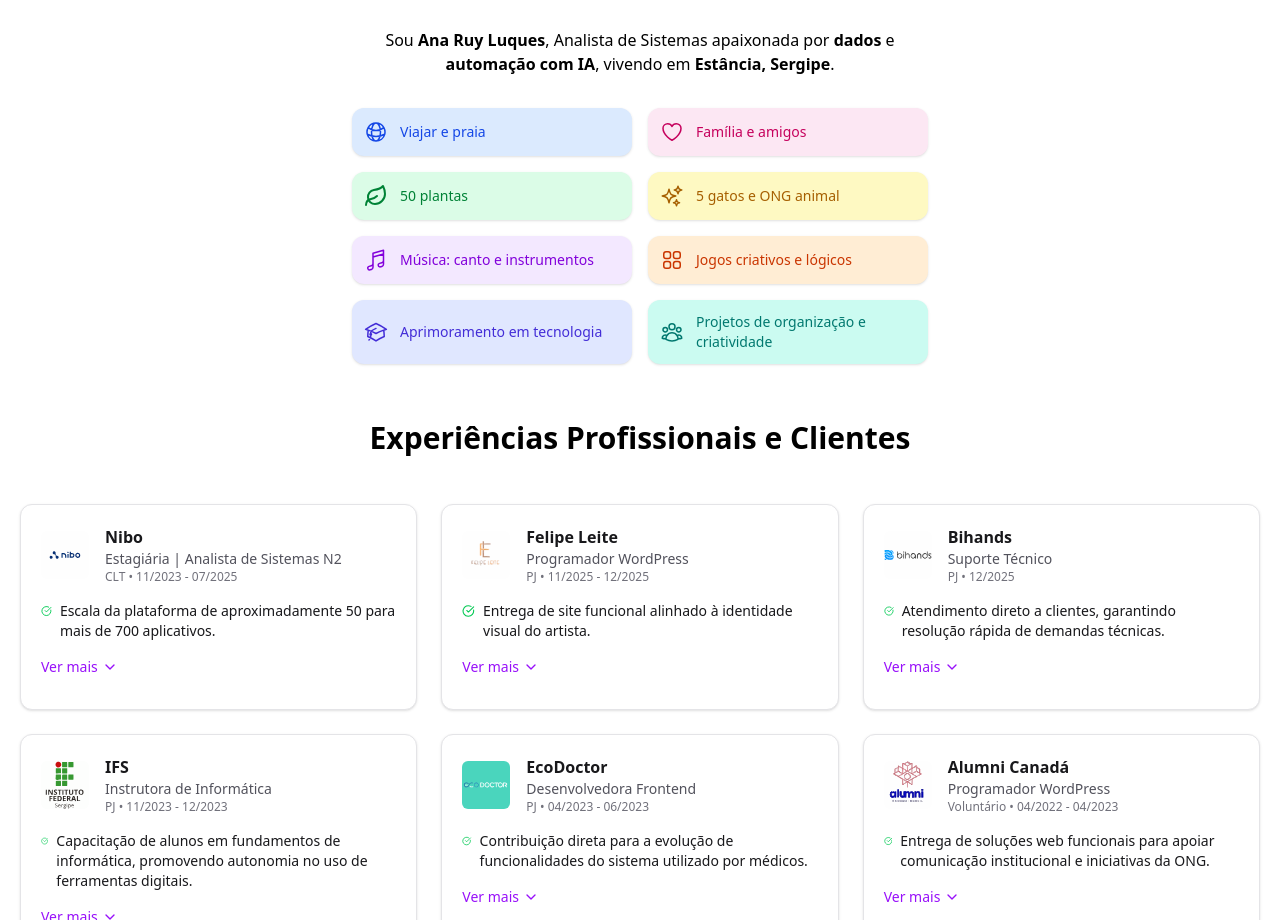
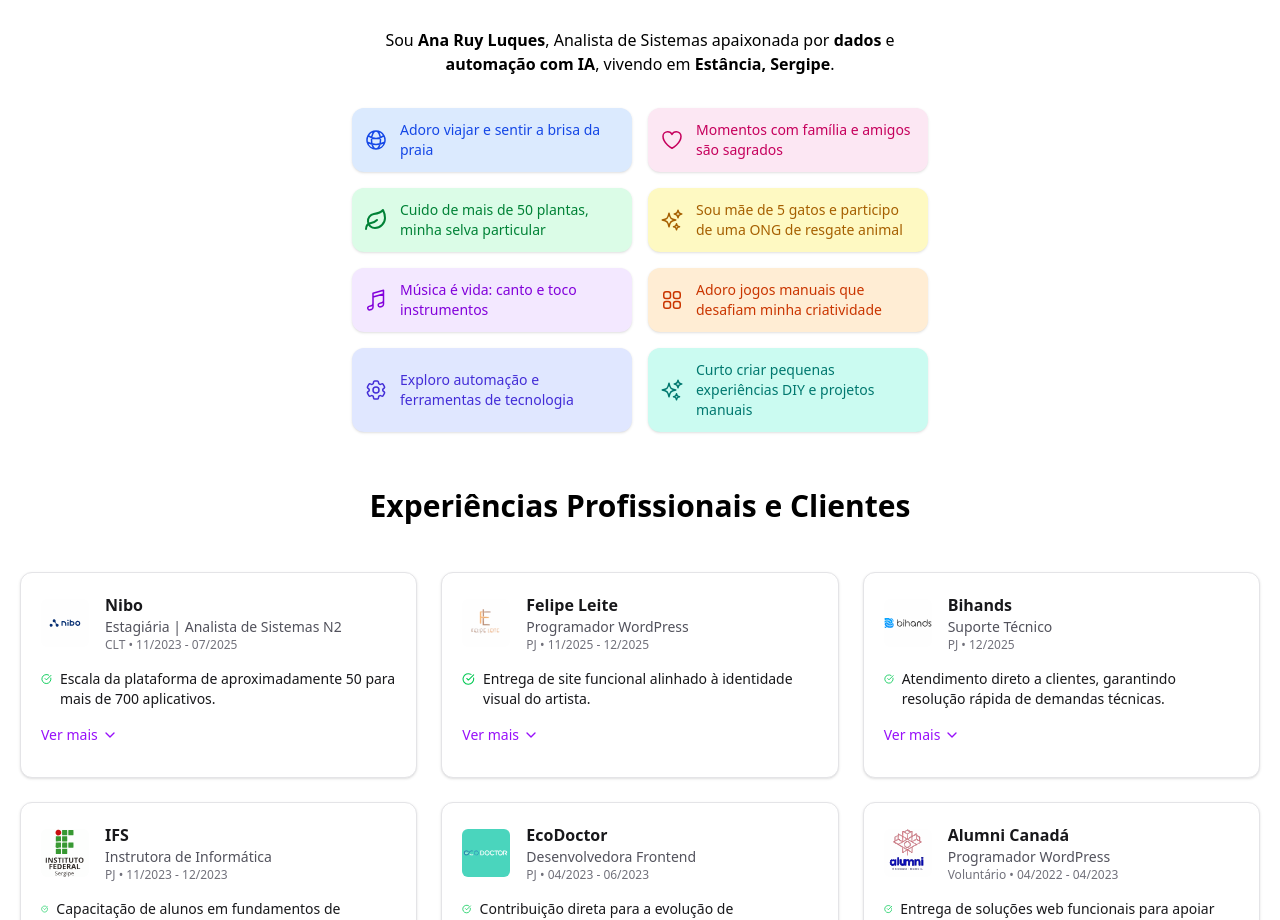
Before and after one commit to RuyLuques/ruyluques, a Next.js app: page / in a window 1280 px wide. Shown: the part 840-1760 px from the top of the page. Built offline with nearby package versions, Linux system fonts and the light colour scheme.

Commit message:
Ajuste no conteúdo pessoal

```diff
--- a/app/sections/about/About.tsx
+++ b/app/sections/about/About.tsx
@@ -1,11 +1,10 @@
 "use client";
 
 import {
-  AcademicCapIcon,
     GlobeAltIcon,
     HeartIcon,
     SparklesIcon,
-  UserGroupIcon,
+    Cog6ToothIcon,
     MusicalNoteIcon,
     Squares2X2Icon,
 } from "@heroicons/react/24/outline";
@@ -13,14 +12,14 @@ import { Leaf } from "lucide-react";
 
 export default function About() {
 const hobbies = [
-    { icon: GlobeAltIcon, label: "Viajar e praia", color: "bg-blue-100 text-blue-700" },
-    { icon: HeartIcon, label: "Família e amigos", color: "bg-pink-100 text-pink-700" },
-    { icon: Leaf, label: "50 plantas", color: "bg-green-100 text-green-700" },
-    { icon: SparklesIcon, label: "5 gatos e ONG animal", color: "bg-yellow-100 text-yellow-700" },
-    { icon: MusicalNoteIcon, label: "Música: canto e instrumentos", color: "bg-purple-100 text-purple-700" },
-    { icon: Squares2X2Icon, label: "Jogos criativos e lógicos", color: "bg-orange-100 text-orange-700" },
-    { icon: AcademicCapIcon, label: "Aprimoramento em tecnologia", color: "bg-indigo-100 text-indigo-700" },
-    { icon: UserGroupIcon, label: "Projetos de organização e criatividade", color: "bg-teal-100 text-teal-700" },
+    { icon: GlobeAltIcon, label: "Adoro viajar e sentir a brisa da praia", color: "bg-blue-100 text-blue-700" },
+    { icon: HeartIcon, label: "Momentos com família e amigos são sagrados", color: "bg-pink-100 text-pink-700" },
+    { icon: Leaf, label: "Cuido de mais de 50 plantas, minha selva particular", color: "bg-green-100 text-green-700" },
+    { icon: SparklesIcon, label: "Sou mãe de 5 gatos e participo de uma ONG de resgate animal", color: "bg-yellow-100 text-yellow-700" },
+    { icon: MusicalNoteIcon, label: "Música é vida: canto e toco instrumentos", color: "bg-purple-100 text-purple-700" },
+    { icon: Squares2X2Icon, label: "Adoro jogos manuais que desafiam minha criatividade", color: "bg-orange-100 text-orange-700" },
+    { icon: Cog6ToothIcon, label: "Exploro automação e ferramentas de tecnologia", color: "bg-indigo-100 text-indigo-700" },
+    { icon: SparklesIcon, label: "Curto criar pequenas experiências DIY e projetos manuais", color: "bg-teal-100 text-teal-700" },
 ];
 
     return (
```
Lines whose indentation alone changed are shown as unchanged.
